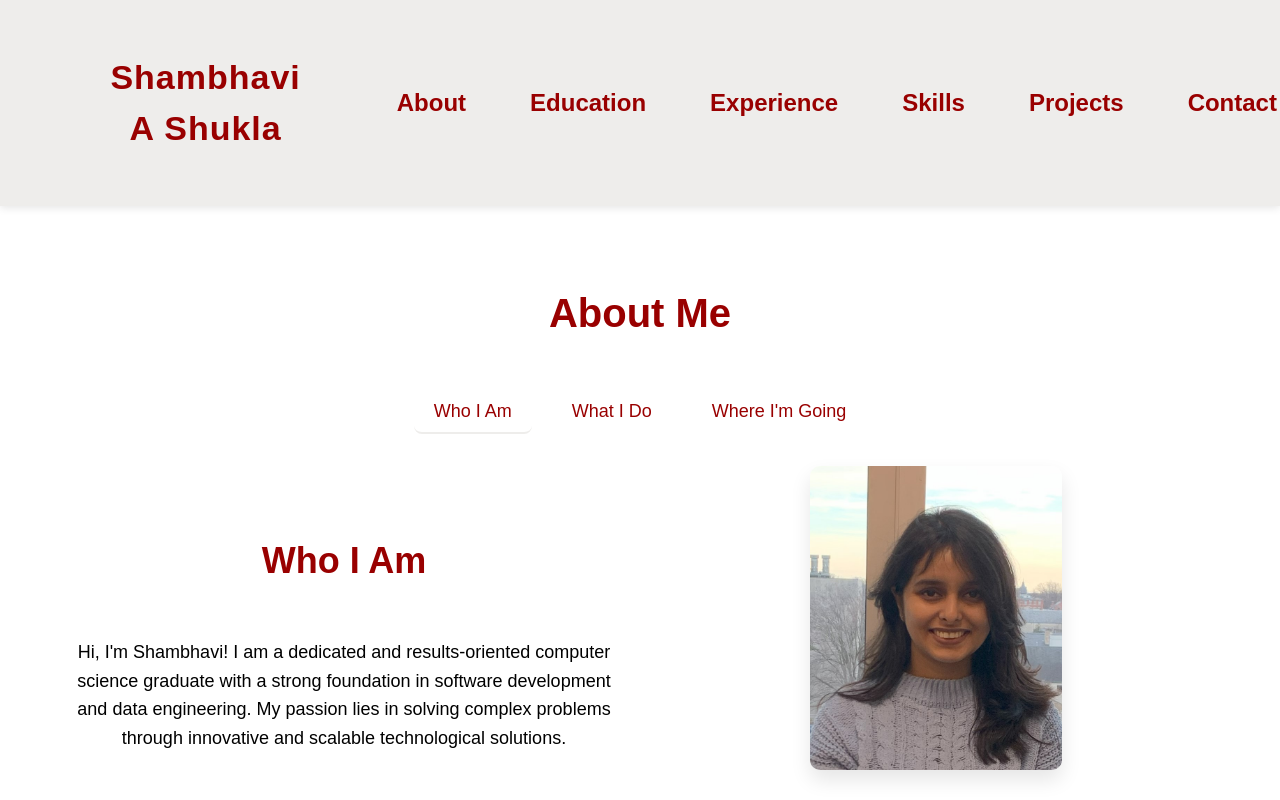
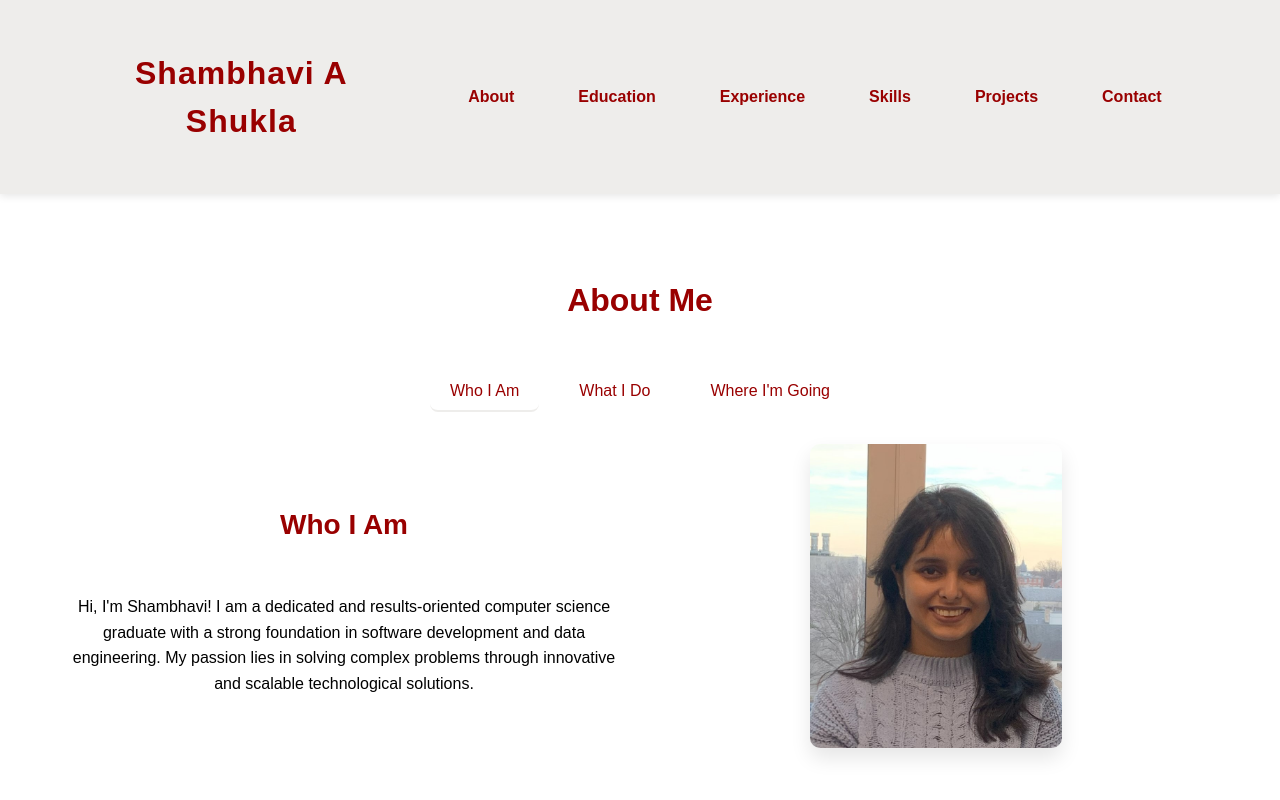
Before and after one commit to shambhavishukla3012/Portfolio, a React (Vite) app: page / in a window 1280 px wide. Shown: the top 800 px of the page. Built offline with nearby package versions, Linux system fonts and the light colour scheme.

Commit message:
deployment 5

```diff
--- a/src/styles/common.css
+++ b/src/styles/common.css
@@ -11,19 +11,19 @@
   --font-secondary: 'Georgia', serif; /* Replace with your chosen font */
 
   /* Font sizes */
-  --font-size-base: 18px;
-  --font-size-small: 16px;
-  --font-size-large: 20px;
-  --font-size-xl: 26px;
-  --font-size-xxl: 34px;
+  --font-size-base: 16px;
+  --font-size-small: 14px;
+  --font-size-large: 18px;
+  --font-size-xl: 24px;
+  --font-size-xxl: 32px;
 
   /* Header sizes */
-  --font-size-h1: 3rem;
-  --font-size-h2: 2.5rem;
-  --font-size-h3: 2.25rem;
-  --font-size-h4: 2rem;
-  --font-size-h5: 1.75rem;
-  --font-size-h6: 1.5rem;
+  --font-size-h1: 2.5rem;
+  --font-size-h2: 2rem;
+  --font-size-h3: 1.75rem;
+  --font-size-h4: 1.5rem;
+  --font-size-h5: 1.25rem;
+  --font-size-h6: 1rem;
 
   /* Existing spacing variables */
   --spacing-small: 8px;
```
